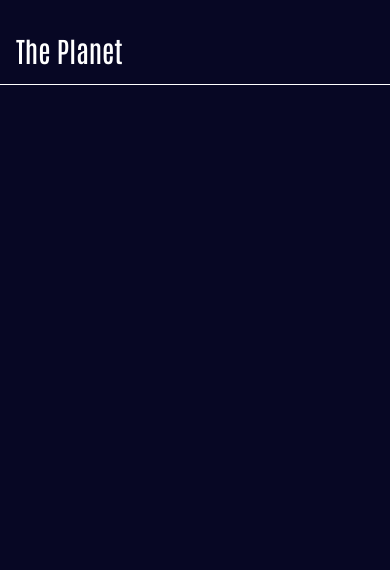
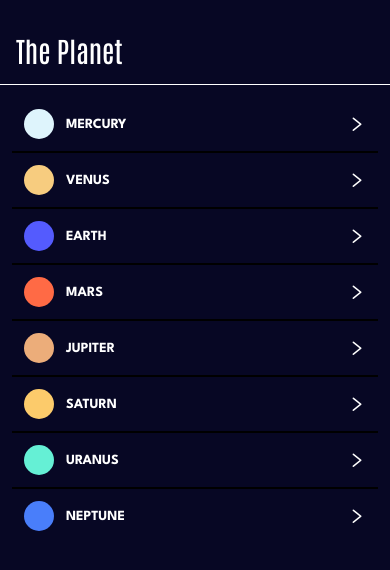
Before and after one commit to shuvo794/The-planet-app, a React Native app: screen /Home in a window 390 px wide. Shown: the top 570 px of the page. Built offline with nearby package versions, Linux system fonts and the light colour scheme.

Commit message:
design done

```diff
--- a/src/screens/home.js
+++ b/src/screens/home.js
@@ -1,15 +1,36 @@
-import { View, StyleSheet, SafeAreaView } from "react-native";
+import { View, StyleSheet, SafeAreaView, FlatList } from "react-native";
 import React from "react";
 import Text from "../components/text/text";
 
 import PlanetHeader from "../components/planet-header";
 import { colors } from "../theme/colors";
+import { PLANET_LIST } from "../data/planet-list";
 import { spacing } from "../theme/spacing";
-
+import { AntDesign } from "@expo/vector-icons";
 export default function Home() {
   return (
     <SafeAreaView style={styles.container}>
       <PlanetHeader />
+      <FlatList
+        contentContainerStyle={styles.list}
+        data={PLANET_LIST}
+        keyExtractor={(item) => item.name}
+        renderItem={({ item }) => {
+          const { name, color } = item;
+          return (
+            <View style={styles.item}>
+              <View style={{ flexDirection: "row", alignItems: "center" }}>
+                <View style={[styles.circel, { backgroundColor: color }]} />
+                <Text preset="h4" style={styles.itemName}>
+                  {name}
+                </Text>
+              </View>
+              <AntDesign name="right" size={18} color="white" />
+            </View>
+          );
+        }}
+        ItemSeparatorComponent={() => <View style={styles.separetor} />}
+      />
     </SafeAreaView>
   );
 }
@@ -18,4 +39,26 @@ const styles = StyleSheet.create({
     flex: 1,
     backgroundColor: colors.black,
   },
+  list: {
+    padding: spacing[4],
+  },
+  item: {
+    flexDirection: "row",
+    alignItems: "center",
+    padding: spacing[4],
+    justifyContent: "space-between",
+  },
+  itemName: {
+    textTransform: "uppercase",
+    marginLeft: spacing[4],
+  },
+  circel: {
+    height: 30,
+    width: 30,
+    borderRadius: 15,
+  },
+  separetor: {
+    backgroundColor: colors.white,
+    borderWidth: 0.5,
+  },
 });
```
